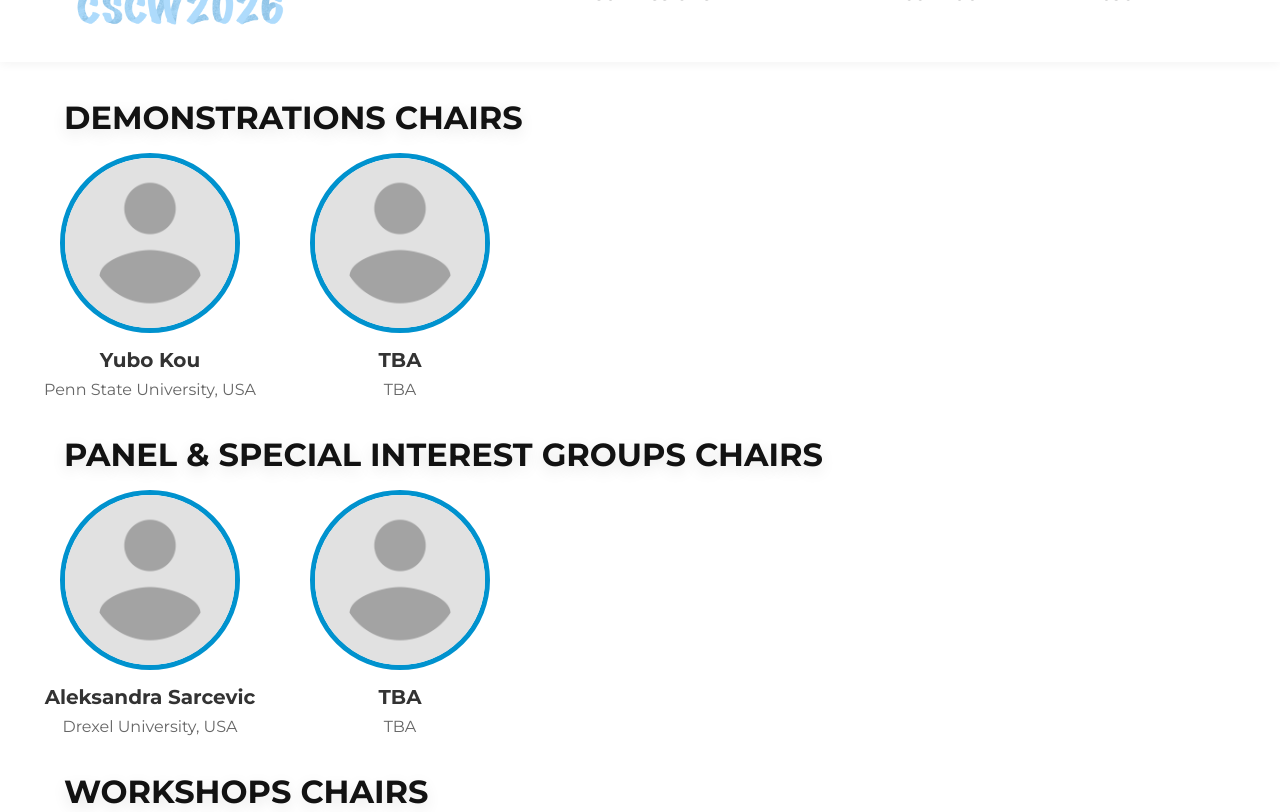
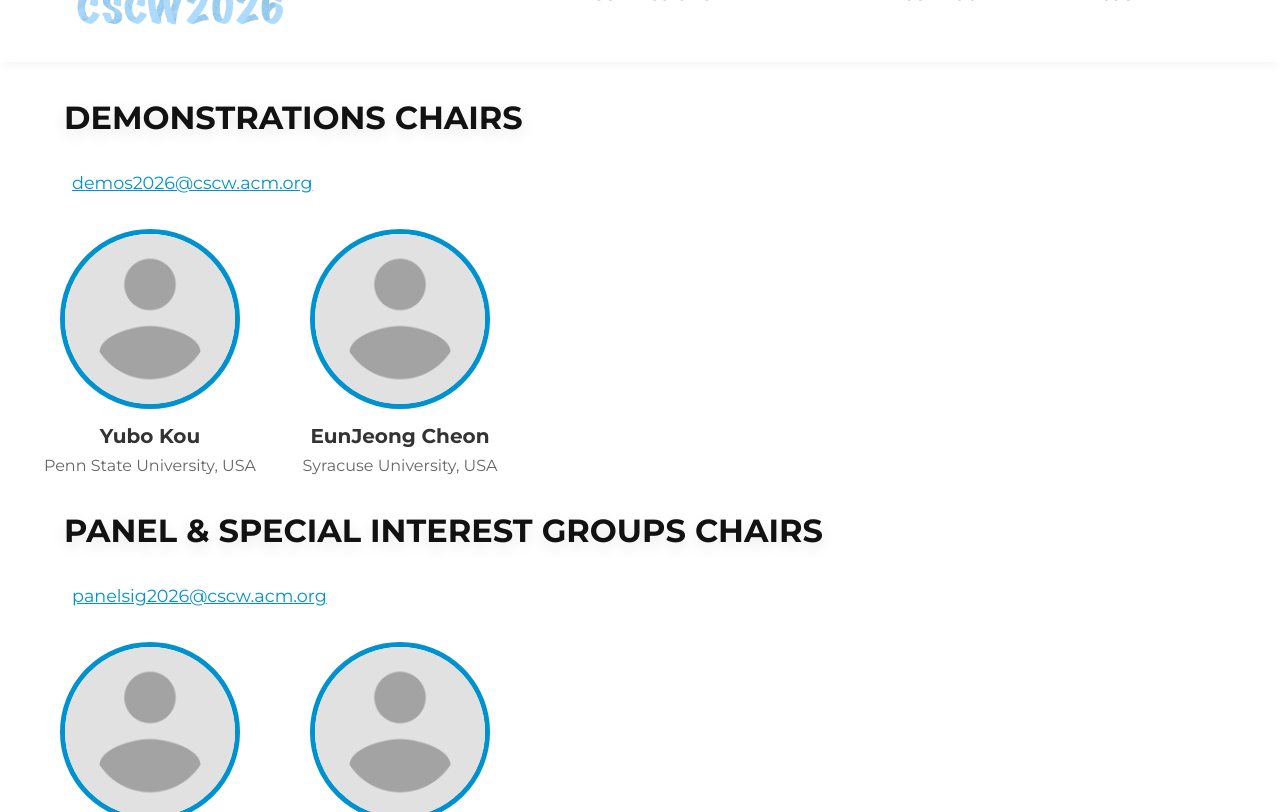
Before and after one commit to anthonypinter/cscw2026-website, a Jekyll site: the page built from organizing.html, in a window 1280 px wide and 900 px high, scrolled down 1777 px, cut to the strip 88-900 px from the top of the window. Built offline with Jekyll 4.4.1, drawn with Linux system fonts in a browser that asks for light colours; some of the changed text lies outside the part shown.

Commit message:
Update organizing.html

```diff
--- a/organizing.html
+++ b/organizing.html
@@ -121,8 +121,10 @@ section_id: home
       <!-- DEMOS CHAIRS -->
 
        <h2>DEMONSTRATIONS CHAIRS</h2>
+      <div class="page-text">
+        <a href="mailto:demos2026@cscw.acm.org">demos2026@cscw.acm.org</a>
+      </div>
       <div class="flex-container">
-
         <div class="circle-item">
             <img src="images/placeholder.png" alt="Profile Image 1" class="circle-image">
             <p class="title">Yubo Kou</p>
@@ -131,8 +133,8 @@ section_id: home
 
          <div class="circle-item">
             <img src="images/placeholder.png" alt="Profile Image 2" class="circle-image">
-            <p class="title">TBA</p>
-            <p class="subtitle">TBA</p>
+            <p class="title">EunJeong Cheon</p>
+            <p class="subtitle">Syracuse University, USA</p>
         </div>
 
       </div>
@@ -141,6 +143,9 @@ section_id: home
 
 <!-- PANEL & SIG CHAIRS -- NOT FINALIZED YET -->
     <h2>PANEL & SPECIAL INTEREST GROUPS CHAIRS</h2>
+    <div class="page-text">
+        <a href="mailto:panelsig2026@cscw.acm.org">panelsig2026@cscw.acm.org</a>
+      </div>
        <div class="flex-container">
 
         <div class="circle-item">
@@ -239,6 +244,9 @@ section_id: home
 <!-- AWARDS CHAIRS -->
 
        <h2>AWARDS CHAIRS</h2>
+       <div class="page-text">
+        <a href="mailto:awards2026@cscw.acm.org">awards2026@cscw.acm.org</a>
+      </div>
       <div class="flex-container">
 
         <div class="circle-item">
```
